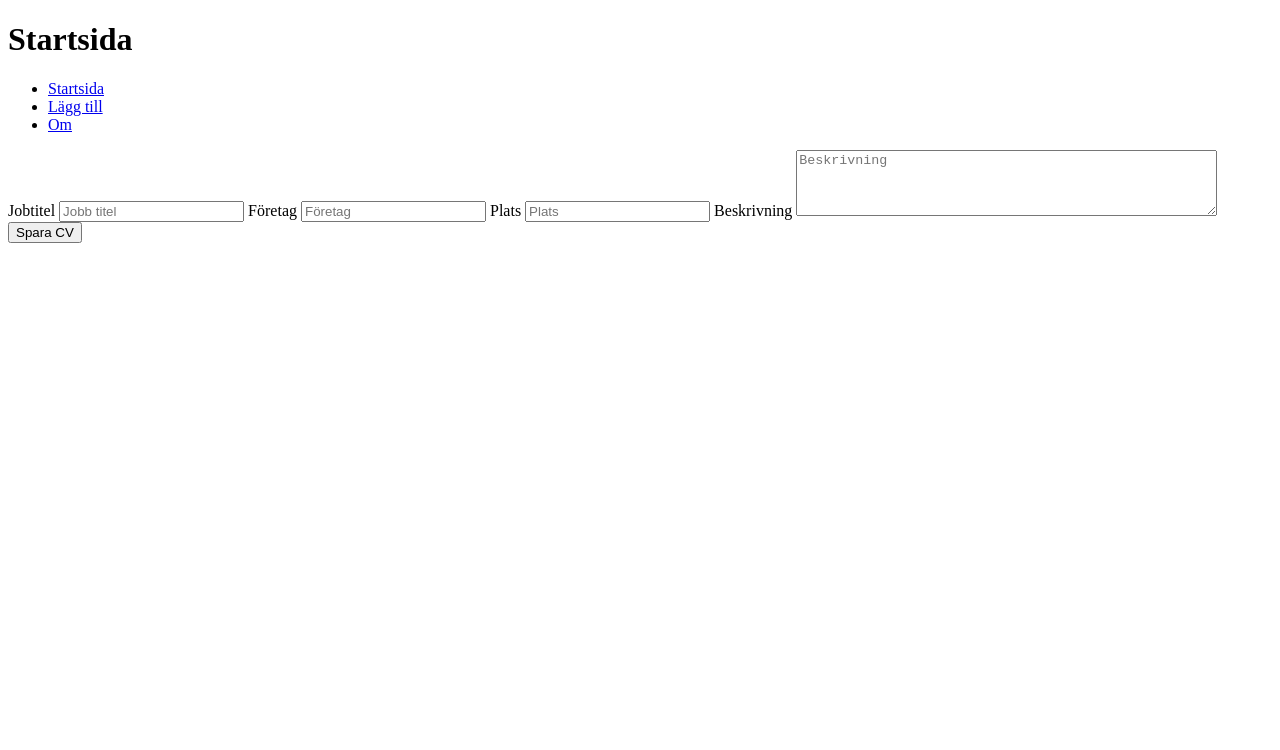
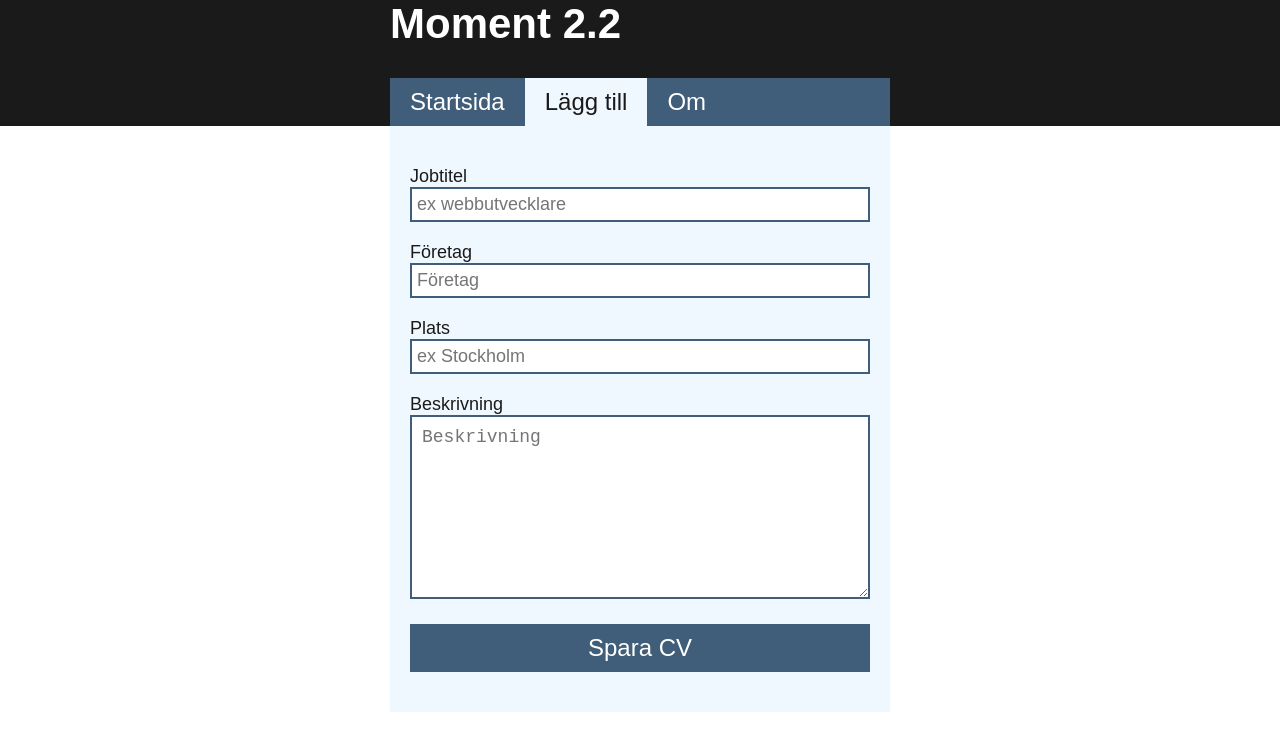
Before and after one commit to Hanin-96/dt207g-moment-2.2, a website built with Parcel: page src/add.html in a window 1280 px wide. Built offline with nearby package versions, Linux system fonts and the light colour scheme.

Commit message:
lagt till error meddelande, lagt till css styling på alla sidor

```diff
--- a/src/add.html
+++ b/src/add.html
@@ -6,15 +6,16 @@
     <meta name="viewport" content="width=device-width, initial-scale=1.0">
     <title>Moment 2.2</title>
     <script src="js/add.js"></script>
+    <link rel="stylesheet" href="css/stylesheet.css">
 </head>
 
 <body>
     <header>
-        <h1>Startsida</h1>
+        <h1><a href="index.html">Moment 2.2</a></h1>
         <nav>
             <ul>
                 <li><a href="index.html">Startsida</a></li>
-                <li><a href="add.html">Lägg till</a></li>
+                <li id="active"><a href="add.html">Lägg till</a></li>
                 <li><a href="about.html">Om</a></li>
             </ul>
         </nav>
@@ -23,16 +24,16 @@
         <div id="error"></div>
         <form>
             <label for="jobtitle">Jobtitel</label>
-            <input type="text" id="jobtitle" name="jobtitle" placeholder="Jobb titel">
+            <input type="text" id="jobtitle" name="jobtitle" placeholder="ex webbutvecklare">
 
             <label for="company">Företag</label>
             <input type="text" id="company" name="company" placeholder="Företag">
 
             <label for="location">Plats</label>
-            <input type="text" id="location" name="location" placeholder="Plats">
+            <input type="text" id="location" name="location" placeholder="ex Stockholm">
 
             <label for="description">Beskrivning</label>
-            <textarea id="description" name="description" rows="4" cols="50" placeholder="Beskrivning"></textarea>
+            <textarea id="description" name="description" rows="8" cols="50" placeholder="Beskrivning"></textarea>
 
             <input type="submit" id="btn-submit" value="Spara CV">
 
--- /dev/null
+++ b/src/css/stylesheet.css
@@ -0,0 +1,145 @@
+* {
+    padding: 0;
+    margin: 0;
+    box-sizing: border-box;
+}
+
+html {
+    font-size: 62.5%;
+}
+
+body {
+    max-width: 1920px;
+    width: 100%;
+    font-family: Arial, Helvetica, sans-serif;
+    font-size: 1.8rem;
+    margin: 0 auto;
+    background-color: #ffffff;
+    color: #1a1a1a;
+}
+
+/*Header*/
+header {
+    background-color: #1a1a1a;
+    width: 100%;
+}
+
+h1 a {
+    color: #ffffff;
+    text-decoration: none;
+    font-size: 4.2rem;
+    margin-bottom: 2rem;
+}
+
+header h1,
+nav {
+    display: flex;
+    flex-direction: column;
+    max-width: 50rem;
+    width: 100%;
+    margin: 0 auto;
+}
+
+nav {
+    margin-top: 1rem;
+    background-color: #405e79;
+}
+
+nav ul {
+    display: flex;
+    align-items: center;
+
+}
+
+nav ul li a {
+    color: white;
+    text-decoration: none;
+    font-size: 2.4rem;
+}
+
+
+li {
+    list-style: none;
+    padding: 1rem 2rem;
+}
+
+#active {
+    background-color: #f0f8ff;
+}
+
+#active a {
+    color: #1a1a1a;
+}
+
+/*Main content*/
+main {
+    padding: 2rem;
+    max-width: 50rem;
+    width: 100%;
+    margin: 0 auto;
+    background-color: #f0f8ff;
+    margin-bottom: 20rem;
+}
+
+
+form input,
+labels {
+    display: block;
+    font-size: 1.8rem;
+}
+
+form input {
+    margin-bottom: 2rem;
+    padding: 0.5rem;
+    width: 100%;
+    border: solid 0.2rem #405e79;
+}
+
+textarea {
+    width: 100%;
+    padding: 1rem;
+    font-size: 1.8rem;
+    border: solid 0.2rem #405e79;
+}
+
+button {
+    margin-bottom: 2rem;
+    margin-top: 0.5rem;
+    padding: 1rem;
+    font-size: 2rem;
+    background-color: #405e79;
+    color: white;
+    border: none;
+    cursor: pointer;
+}
+
+button:hover {
+    background-color: #1a1a1a;
+}
+
+#btn-submit {
+    margin-top: 2rem;
+    padding: 1rem;
+    font-size: 2.4rem;
+    background-color: #405e79;
+    color: white;
+    border: none;
+    cursor: pointer;
+}
+
+#btn-submit:hover {
+    background-color: #1a1a1a;
+}
+
+#error {
+    margin-bottom: 2rem;
+}
+
+.cv-article {
+    border-top: 0.4rem solid #1a1a1a;
+}
+
+.cv-wrap-title {
+    margin-bottom: 1rem;
+    margin-top: 0.5rem;
+}
--- a/src/js/add.js
+++ b/src/js/add.js
@@ -43,7 +43,7 @@ async function addCv(event) {
             window.location.replace("/index.html");
 
         } else {
-            document.getElementById("error").innerHTML = "Det går inte att spara cv";
+            document.getElementById("error").innerHTML = "Det går inte att spara cv, fyll i alla fält!";
         }
 
     } catch {
```
Also changed, not shown: src/about.html (+10 -3 lines), src/index.html (+3 -3 lines).
